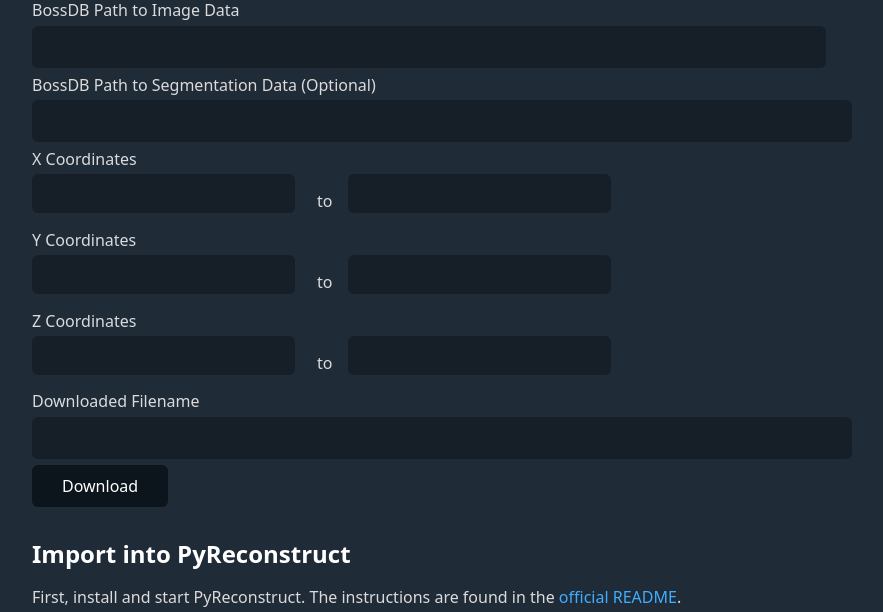
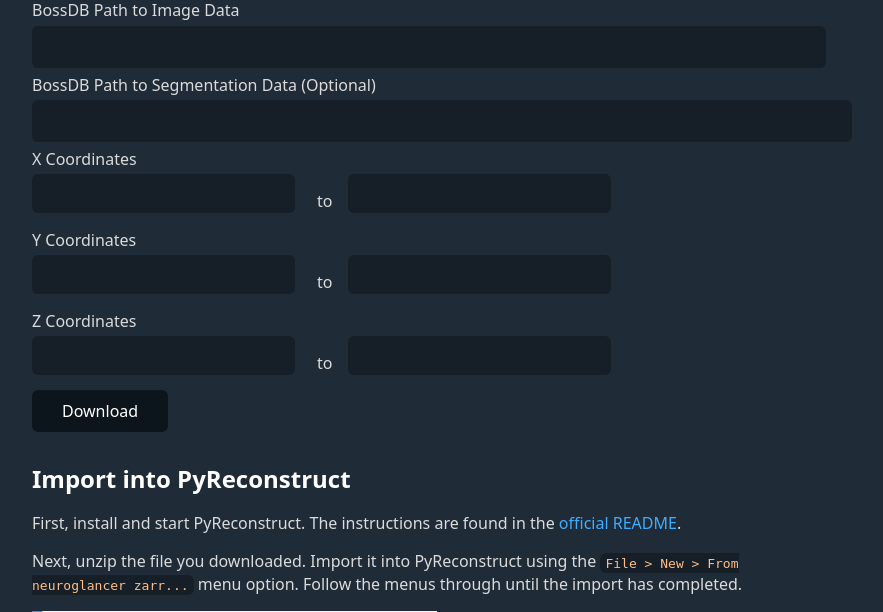
Before and after one commit to aplbrain/pyreconstruct-download, a Flask app: page / in a window 1280 px wide. Shown: the part 711-1323 px from the top of the page, without its empty margins (208-1091 px from the left). Run offline with Flask 3, Linux system fonts and the light colour scheme.

Commit message:
Auto generate filename

```diff
--- a/templates/home.html
+++ b/templates/home.html
@@ -106,9 +106,6 @@
             >
         </div>
 
-        <label>Downloaded Filename</label>
-        <input type="text" name="downloaded-filename" id="downloaded-filename" class="wide-input">
-
         <button type="submit">Download</button>
     </form>
 
```
